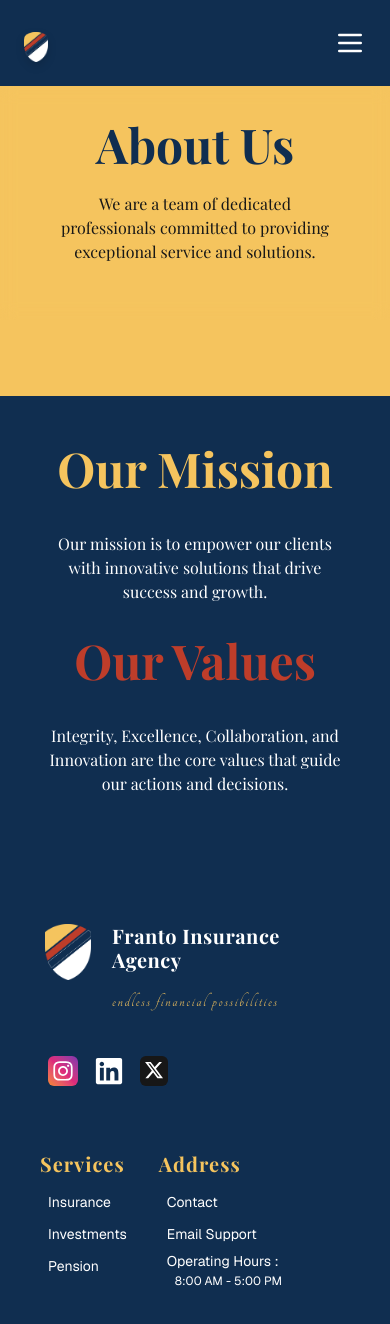
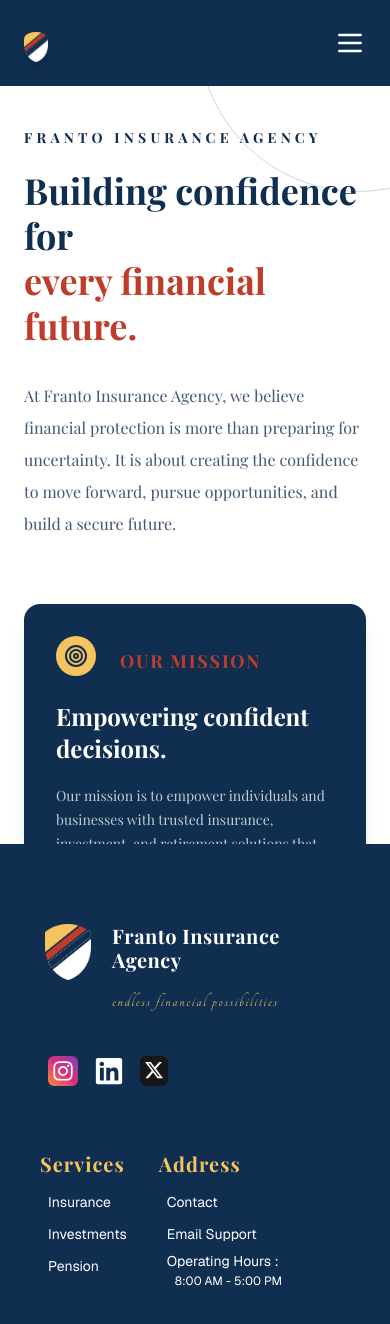
Before and after one commit to NjoguMike/franto_insurance, a Next.js app: page /about in a window 390 px wide. Shown: the top 1324 px of the page. Built offline with nearby package versions, Linux system fonts and the light colour scheme.

Commit message:
UX/UI updates improved responsiveness and activated lins

```diff
--- a/src/app/about/page.tsx
+++ b/src/app/about/page.tsx
@@ -1,42 +1,187 @@
-import React from 'react'
+"use client";
+
+import Link from "next/link";
+import { LuArrowRight, LuAward, LuHeartHandshake, LuShieldCheck, LuTarget, LuUsers } from "react-icons/lu";
 
 function About() {
+  const values = [
+    {
+      icon: LuShieldCheck,
+      title: "Integrity",
+      description:
+        "We believe trust is earned through transparency, honesty, and a commitment to doing what is right.",
+    },
+    {
+      icon: LuAward,
+      title: "Excellence",
+      description:
+        "We pursue high standards and thoughtful solutions in every client relationship.",
+    },
+    {
+      icon: LuUsers,
+      title: "Collaboration",
+      description:
+        "We work closely with our clients to understand their goals and build meaningful financial strategies.",
+    },
+    {
+      icon: LuTarget,
+      title: "Innovation",
+      description:
+        "We embrace forward-thinking solutions that create new opportunities for financial growth.",
+    },
+  ];
+
   return (
-    <main className='h-screen overflow-y-scroll snap-y snap-mandatory scroll-smooth scrollbar-none'>
-      <section className='h-screen snap-start flex flex-col items-center justify-between gap-4 bg-[var(--accent)] pt-12 rounded-lg shadow-lg'>
-        <div className='flex flex-col justify-baseline p-14 text-center backdrop-blur-sm pt-18'>
-          <h1 className="text-5xl text-[var(--primary)] font-serif font-bold mb-6">About Us</h1>
-          <p className="text-lg]">We are a team of dedicated professionals committed to providing exceptional service and solutions.</p>
-        </div>
-        <div className="relative bottom-0 flex flex-col sm:flex-row w-full justify-between text-center text-white gap-8 bg-[var(--primary)] py-12 shadow-lg">
-          <div className="min-w-[350px] flex flex-col text-white gap-4 px-12">
-            <h1 className="text-5xl text-[var(--accent)] font-serif font-bold mb-6">Our Mission</h1>
-            <p className="text-md">Our mission is to empower our clients with innovative solutions that drive success and growth.</p>
+    <main className="h-screen overflow-y-auto snap-y snap-mandatory scroll-smooth scrollbar-none">
+      <section id="about" className=" relative min-h-screen snap-start overflow-hidden bg-[var(--background)] px-6 pb-16 pt-32 sm:px-10 lg:px-20 ">
+        <div className="absolute -right-32 -top-32 h-80 w-80 rounded-full border border-[var(--primary)]/20 sm:h-[500px] sm:w-[500px]" />
+        <div className="absolute -bottom-24 -left-24 h-64 w-64 rounded-full border border-[var(--secondary)]/40 sm:h-96 sm:w-96" />
+
+        <div className="relative z-10 mx-auto flex min-h-[calc(100vh-8rem)] max-w-lg sm:max-w-7xl flex-col justify-center">
+          <div className="max-w-4xl">
+            <p className="mb-5 text-sm font-semibold uppercase tracking-[0.3em] text-[var(--primary)]"> Franto Insurance Agency </p>
+            <h1 className="font-serif text-4xl font-bold leading-tight text-[var(--primary)] sm:text-6xl lg:text-7xl">
+              Building confidence for
+              <span className="block text-[var(--secondary)]">
+                every financial future.
+              </span>
+            </h1>
+
+            <p className="mt-8 max-w-2xl text-base leading-8 text-[var(--primary)]/80 sm:text-lg">
+              At Franto Insurance Agency, we believe financial protection is more than preparing for uncertainty. It is about creating the confidence to move forward, pursue opportunities, and build a secure future.
+            </p>
           </div>
-          <div className="min-w-[350px] flex flex-col text-white gap-4 px-12">
-            <h1 className="text-5xl text-[var(--secondary)] font-serif font-bold mb-6">Our Values</h1>
-            <p className="text-md">Integrity, Excellence, Collaboration, and Innovation are the core values that guide our actions and decisions.</p>
+
+          {/* Mission and Vision */}
+          <div className="mt-16 grid gap-6 md:grid-cols-2">
+            <div className="rounded-2xl bg-[var(--primary)] p-8 text-white shadow-xl sm:p-10">
+              <div className="flex gap-6 items-baseline">
+                <div className="mb-6 flex h-10 w-10 sm:h-14 sm:w-14 items-center justify-center rounded-full bg-[var(--accent)] text-[var(--primary)]">
+                  <LuTarget size={24} />
+                </div>
+                <p className="text-lg sm:text-2xl font-semibold uppercase tracking-[0.1em] text-[var(--secondary)]"> Our Mission </p>
+              </div>
+
+              <h2 className="font-serif text-2xl font-bold sm:text-3xl"> Empowering confident decisions. </h2>
+              <p className="mt-5 leading-6 text-white/75 text-sm sm:text-md">
+                Our mission is to empower individuals and businesses with trusted insurance, investment, and retirement solutions that support lasting financial confidence.
+              </p>
+            </div>
+
+            <div className="rounded-2xl bg-[var(--accent)]/40 p-8 shadow-lg backdrop-blur-md sm:p-10">
+              <div className="flex gap-6 items-baseline">
+                <div className="mb-6 flex h-10 w-10 sm:h-14 sm:w-14 items-center justify-center rounded-full bg-[var(--primary)] text-[var(--accent)]">
+                <LuHeartHandshake size={28} />
+                </div>
+                <p className="text-lg sm:text-2xl font-semibold uppercase tracking-[0.1em] text-[var(--secondary)]"> Our Vision </p>
+              </div>
+
+              <h2 className="font-serif text-2xl font-bold sm:text-3xl"> Endless financial possibilities. </h2>
+              <p className="mt-5 leading-6 text-blue/75 text-sm sm:text-md">
+                We envision a future where more people have access to the knowledge, protection, and financial opportunities needed to achieve their ambitions.
+              </p>
+            </div>
           </div>
         </div>
       </section>
-      <section className="h-screen snap-start flex flex-col items-center justify-center gap-4">
-        <h1 className="text-5xl text-[var(--primary)] font-serif font-bold mb-6">Our Team</h1>
-        <div className="flex flex-col text-white gap-4">
-          <p className="text-lg text-[var(--accent)]">Meet our talented team of professionals who are passionate about delivering exceptional results.</p>
+
+      {/* =====================================================     VALUES      ===================================================== */}
+      <section id="values" className=" min-h-screen snap-start bg-[var(--secondary)]/20 px-6 py-24 sm:px-10 lg:px-20 ">
+        <div className="mx-auto max-w-7xl">
+          <div className="max-w-3xl">
+            <p className="mb-8 text-sm font-semibold uppercase tracking-[0.3em] text-[var(--secondary)]"> What Guides Us </p>
+            <h2 className="font-serif text-3xl font-bold text-[var(--primary)] sm:text-5xl"> Values that define how we serve. </h2>
+            <p className="mt-6 max-w-sm sm:max-w-7xl text-md sm:text-xl leading-8 text-[var(--primary)]/70">
+              Our values shape every relationship, recommendation, and financial solution we provide.
+            </p>
+          </div>
+
+          <div className="mt-14 grid gap-5 grid-cols-2 md:grid-cols-2 lg:grid-cols-4">
+            {values.map((value) => {
+              const Icon = value.icon;
+
+              return (
+                <article key={value.title} className=" group rounded-2xl border border-[var(--primary)]/10 bg-white p-6 shadow-sm transition-all duration-300 hover:-translate-y-2 hover:shadow-xl ">
+                  <div className="flex items-end gap-4">
+                    <div className="flex h-10 w-10 md:h-12 md:w-12 items-center justify-center rounded-xl bg-[var(--primary)] text-[var(--accent)] transition-transform duration-300 group-hover:scale-110">
+                      <Icon size={20} />
+                    </div>
+                    <h3 className="font-serif text-lg md:text-2xl lg:text-xl font-bold text-[var(--primary)]"> {value.title} </h3>
+                  </div>
+                  <p className="mt-4 leading-6 text-gray-600 text-xs md:text-md"> {value.description} </p>
+                </article>
+              );
+            })}
+          </div>
         </div>
       </section>
-      <section className="h-screen snap-start flex flex-col items-center justify-center gap-4">
-        <h1 className="text-5xl text-[var(--primary)] font-serif font-bold mb-6">Contact Us</h1>
-        <div className="flex flex-col text-white gap-4">
-          <p className="text-lg text-[var(--accent)]">Have questions or want to learn more? Reach out to us and we'll be happy to assist you.</p>
+
+      <section id="team" className=" min-h-screen snap-start bg-[var(--primary)] px-6 py-24 sm:px-10 lg:px-20 text-white ">
+        <div className="mx-auto grid max-w-7xl items-center gap-16 lg:grid-cols-2">
+          <div>
+            <p className="mb-8 text-sm font-semibold uppercase tracking-[0.3em] text-[var(--secondary)]"> Our Team </p>
+            <h2 className="font-serif text-3xl font-bold leading-tight sm:text-5xl"> Expertise built around your future. </h2>
+            <p className="mt-7 max-w-lg text-md md:text-lg leading-8 text-white/70">
+              Our team brings together experience, insight, and a genuine commitment to helping our clients make informed financial decisions.
+            </p>
+
+            <div className="mt-10 space-y-5">
+              {[ "Client-focused financial guidance", "Thoughtful and practical solutions", "Long-term partnership and support" ].map((item) => (
+                <div key={item} className="flex items-center gap-3" >
+                  <div className="flex h-6 w-6 md:h-10 md:w-10 shrink-0 items-center justify-center rounded-full bg-[var(--accent)] text-[var(--primary)]">
+                    <LuShieldCheck size={16} />
+                  </div>
+                  <p className="text-white/90 text-xs md:text-md">{item}</p>
+                </div>
+              ))}
+            </div>
+          </div>
+
+          {/* Visual content */}
+          <div className="relative">
+            <div className="rounded-3xl border border-white/10 bg-white/5 p-8 backdrop-blur-sm sm:p-12">
+              <p className="text-sm font-semibold uppercase tracking-[0.3em] text-[var(--secondary)]"> The Franto Approach </p>
+              <blockquote className="mt-8 font-serif text-xl leading-relaxed md:text-4xl">
+                "Your goals deserve more than a standard solution."
+              </blockquote>
+              <div className="mt-10 h-px w-full bg-white/10" />
+              <p className="mt-8 leading-7 text-white/60">
+                We take the time to understand where you are, where you want to go, and how the right financial strategy can help connect the two.
+              </p>
+            </div>
+            <div className="absolute -bottom-6 -right-6 hidden h-32 w-32 rounded-full border border-[var(--secondary)]/40 lg:block" />
+          </div>
         </div>
-        <div className="flex flex-row gap-6 items-center justify-center mt-16">
-          <a href="mailto:info@detche.com" className="bg-[var(--accent)] text-white py-2 px-4 rounded-lg hover:bg-[var(--secondary)] transition-colors duration-300">Email Us</a>
-          <a href="tel:+1234567890" className="bg-[var(--accent)] text-white py-2 px-4 rounded-lg hover:bg-[var(--secondary)] transition-colors duration-300">Call Us</a>
+      </section>
+
+      <section id="contact" className=" min-h-screen snap-start flex items-center justify-center bg-[var(--background)] px-6 py-24 sm:px-10 lg:px-20 ">
+        <div className="mx-auto max-w-4xl text-center">
+          <p className="mb-5 text-sm font-semibold uppercase tracking-[0.3em] text-[var(--accent)]"> Let's Start a Conversation </p>
+          <h2 className="font-serif text-3xl font-bold leading-tight text-[var(--secondary)] md:text-6xl ">
+            Your future deserves <span className="block"> thoughtful planning. </span>
+          </h2>
+          <p className="mx-auto mt-12 max-w-lg md:max-w-2xl text-lg leading-8 text-[var(--primary)]/75">
+            Whether you're looking for protection, investment opportunities, or retirement planning, our team is ready to help you explore your possibilities.
+          </p>
+
+          <div className="mt-12 flex flex-col justify-center gap-4 xs:flex-row md:flex-row">
+            <Link
+              href="mailto:info@detche.com"
+              className=" inline-flex items-center justify-center gap-2 rounded-full bg-[var(--primary)] px-8 py-4 font-semibold text-white transition-all duration-300 hover:-translate-y-1 hover:bg-[var(--accent)] hover:shadow-xl ">
+              Email Us
+              <LuArrowRight size={18} />
+            </Link>
+
+            <Link
+              href="tel:+1234567890"
+              className=" inline-flex items-center justify-center rounded-full border border-[var(--primary)]/30 px-8 py-4 font-semibold text-[var(--primary)] transition-all duration-300 hover:border-[var(--primary)] hover:bg-[var(--primary)] hover:text-white ">
+              Call Us
+            </Link>
+          </div>
         </div>
       </section>
     </main>
-  )
+  );
 }
 
-export default About
+export default About;
--- a/src/app/page.tsx
+++ b/src/app/page.tsx
@@ -46,7 +46,7 @@ export default function Home() {
       >
       </section>
       <section className="h-screen snap-start">
-        <div className="relative w-full h-full overflow-hidden bg-black text-white">
+        <div className="relative w-full h-full overflow-hidden text-white">
               {/* 2. Slider Track Container */}
               <div
                 className="flex h-full transition-transform duration-500 ease-out"
@@ -55,24 +55,24 @@ export default function Home() {
                 {slides.map((slide) => (
                   <div
                     key={slide.id}
-                    className={`w-full h-full flex-shrink-0 flex flex-row gap-6 justify-between items-center text-center px-12 ${slide.bg}`}
+                    className={`w-full h-full flex-shrink-0 flex flex-row gap-3 justify-between items-center text-center px-10 sm:px-28 ${slide.bg}`}
                   >
-                    <div className='relative h-3/5 p-6 text-left backdrop-blur-sm pb-18 after:absolute after:bottom-0 after:right-0 after:h-[1px] after:w-3/4 after:bg-white'>
-                      <h2 className="text-3xl md:text-5xl font-serif font-bold mb-4 tracking-tight">
+                    <div className='relative h-1/2 text-left backdrop-blur-sm pb-12 after:absolute after:bottom-0 after:right-0 after:h-[1px] after:w-4/5 after:bg-white'>
+                      <h2 className="text-3xl sm:text-5xl font-serif font-bold mb-14 tracking-tight">
                         {slide.title}
                       </h2>
-                      <p className="text-md md:text-md text-gray-300 max-w-xl font-light font-sans">
+                      <p className="text-sm sm:text-lg text-gray-300 max-w-xs sm:max-w-xl font-light font-sans">
                         {slide.desc}
                       </p>
                     </div>
-                    <img src={slide.image} alt={slide.title} className="w-80 h-auto object-cover mt-4  rounded-lg invert-[48%] sepia-[79%] saturate-[2476%] hue-rotate-[328deg]" />
+                    <img src={slide.image} alt={slide.title} className="w-50 h-auto sm:w-80 object-cover rounded-lg invert-[48%] sepia-[79%] saturate-[2476%] hue-rotate-[328deg]" />
                   </div>
                 ))}
               </div>
-              <div className="inset-0 flex gap-2 items-center px-16">
+              <div className="inset-0 flex gap-2 items-center px-20">
                 <button
                   onClick={prevSlide}
-                  className="left-4 top-1/2 -translate-y-14 bg-white/10 hover:bg-white/20 p-3 rounded-full backdrop-blur-sm transition-colors z-20 group"
+                  className="left-4 top-1/2 -translate-y-24 bg-white/10 hover:bg-white/20 p-3 rounded-full backdrop-blur-sm transition-colors z-20 group"
                 >
                   <svg xmlns="http://w3.org" fill="none" viewBox="0 0 24 24" strokeWidth={2} stroke="currentColor" className="w-5 h-5 group-hover:-translate-x-0.5 transition-transform">
                     <path strokeLinecap="round" strokeLinejoin="round" d="M15.75 19.5L8.25 12l7.5-7.5" />
@@ -81,7 +81,7 @@ export default function Home() {
 
                 <button
                   onClick={nextSlide}
-                  className="right-4 top-1/2 -translate-y-14 bg-white/10 hover:bg-white/20 p-3 rounded-full backdrop-blur-sm transition-colors z-20 group"
+                  className="right-4 top-1/2 -translate-y-24 bg-white/10 hover:bg-white/20 p-3 rounded-full backdrop-blur-sm transition-colors z-20 group"
                 >
                   <svg xmlns="http://w3.org" fill="none" viewBox="0 0 24 24" strokeWidth={2} stroke="currentColor" className="w-5 h-5 group-hover:translate-x-0.5 transition-transform">
                     <path strokeLinecap="round" strokeLinejoin="round" d="M8.25 4.5l7.5 7.5-7.5 7.5" />
@@ -91,7 +91,7 @@ export default function Home() {
 
 
               {/* 4. Bottom Dot Indicators */}
-              <div className="absolute bottom-6 right-0 -translate-x-1/2 flex gap-2 z-20">
+              <div className="absolute bottom-16 right-0 -translate-x-1/2 flex gap-2 z-20">
                 {slides.map((_, index) => (
                   <button
                     key={index}
@@ -105,12 +105,12 @@ export default function Home() {
         </div>
       </section>
       <section className="h-screen snap-start flex flex-col items-center justify-center gap-4 bg-[var(--background)]">
-        <h1 className="text-5xl text-[var(--primary)] font-serif font-bold mb-6">Who We Are</h1>
+        <h1 className="text-3xl sm:text-6xl text-[var(--primary)] font-serif font-bold mb-6">Who Are We</h1>
         <div className="flex flex-col text-white gap-4">
-          <p className="text-lg text-[var(--accent)]">  We are who you want us to be or a more descriptive statement</p>
+          <p className="text-md sm:text-3xl text-[var(--primary)]"> We are who you want us to be or a more descriptive statement</p>
           <span className="flex flex-row gap-6 items-center justify-center mt-16">
-            <Link href={'/about'} className="bg-[var(--secondary)] px-4 py-2 rounded-md text-sm">About Us</Link>
-            <Link href={'/contact'} className="bg-[var(--primary)] px-4 py-2 rounded-md text-sm">Contact Us</Link>
+            <Link href={'/about'} className="bg-[var(--secondary)] px-4 py-2 rounded-md text-sm hover:bg-[var(--secondary)]/80">About Us</Link>
+            <Link href={'/services'} className="bg-[var(--accent)] px-4 py-2 rounded-md text-sm hover:bg-[var(--accent)]/80">Our Services</Link>
           </span>
         </div>
       </section>
```
Also changed, not shown: src/components/Navbar.tsx (+5 -3 lines).
